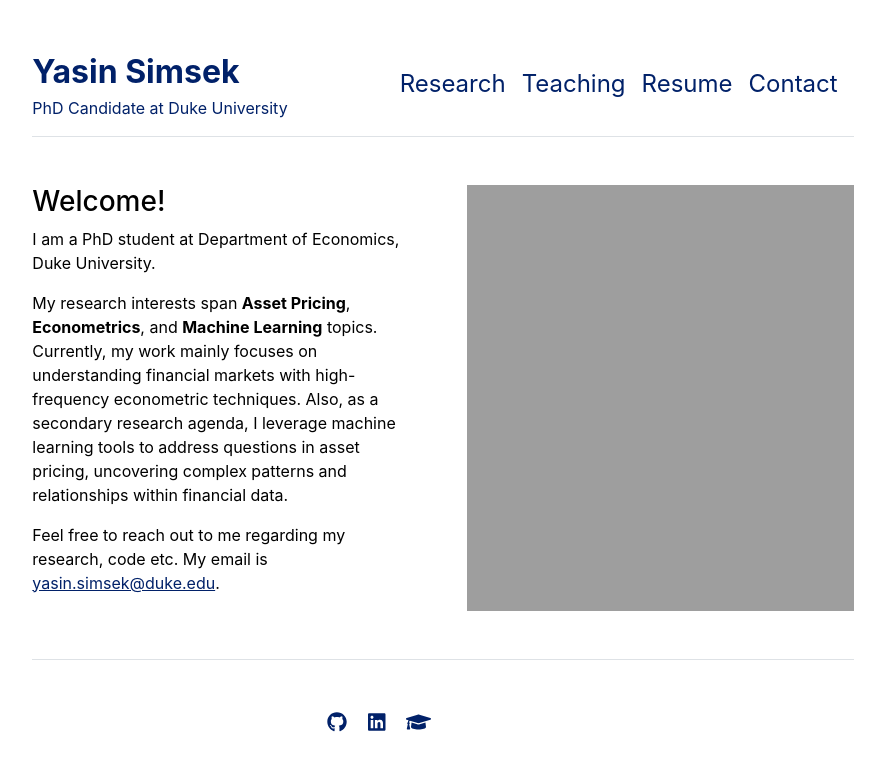
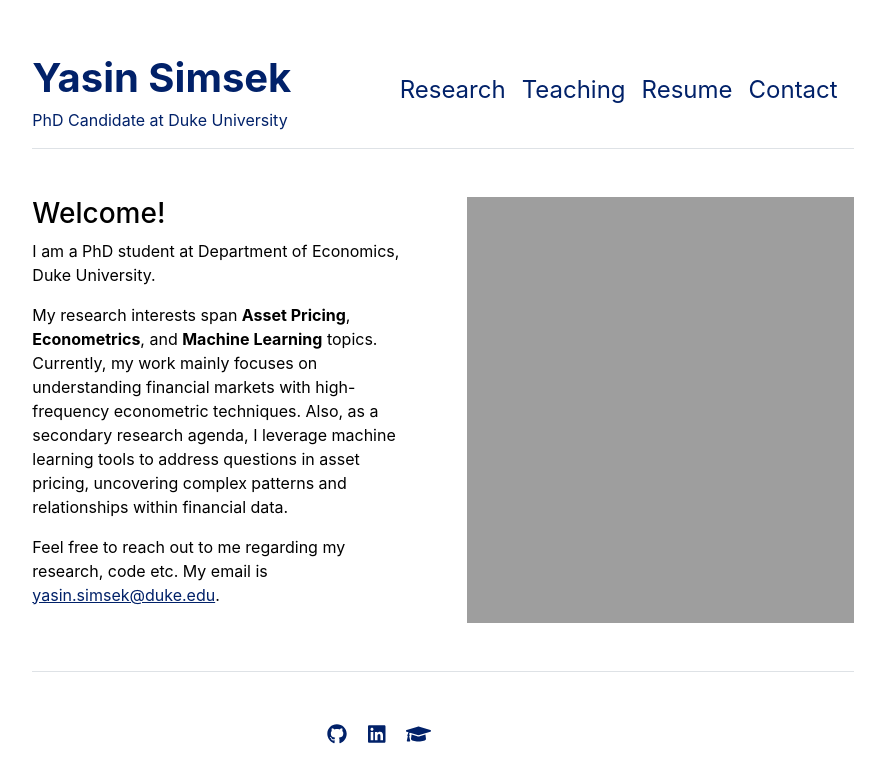
Before and after one commit to yasin-simsek/yasin-simsek.github.io, a Jekyll site: the page built from index.md, in a window 1280 px wide. Shown: the top 783 px of the page, without its empty margins (197-1082 px from the left). Built offline with Jekyll 4.4.1, drawn with Linux system fonts in a browser that asks for light colours.

Commit message:
fontsize update

```diff
--- a/_includes/header.html
+++ b/_includes/header.html
@@ -1,7 +1,7 @@
 <header class="d-flex flex-column flex-md-row align-items-center pb-3 mb-5 border-bottom">
   <div>
     <a href="{{ site.github.url }}/" class="d-flex align-items-center text-decoration-none">
-      <span class="fs-2 fw-bold">{{ site.title }}</span>
+      <span class="fs-1 fw-bold">{{ site.title }}</span>
     </a>
     <a href="{{ site.github.url }}/" class="d-flex align-items-center text-decoration-none">
       <span>{{ site.description }}</span>
```
